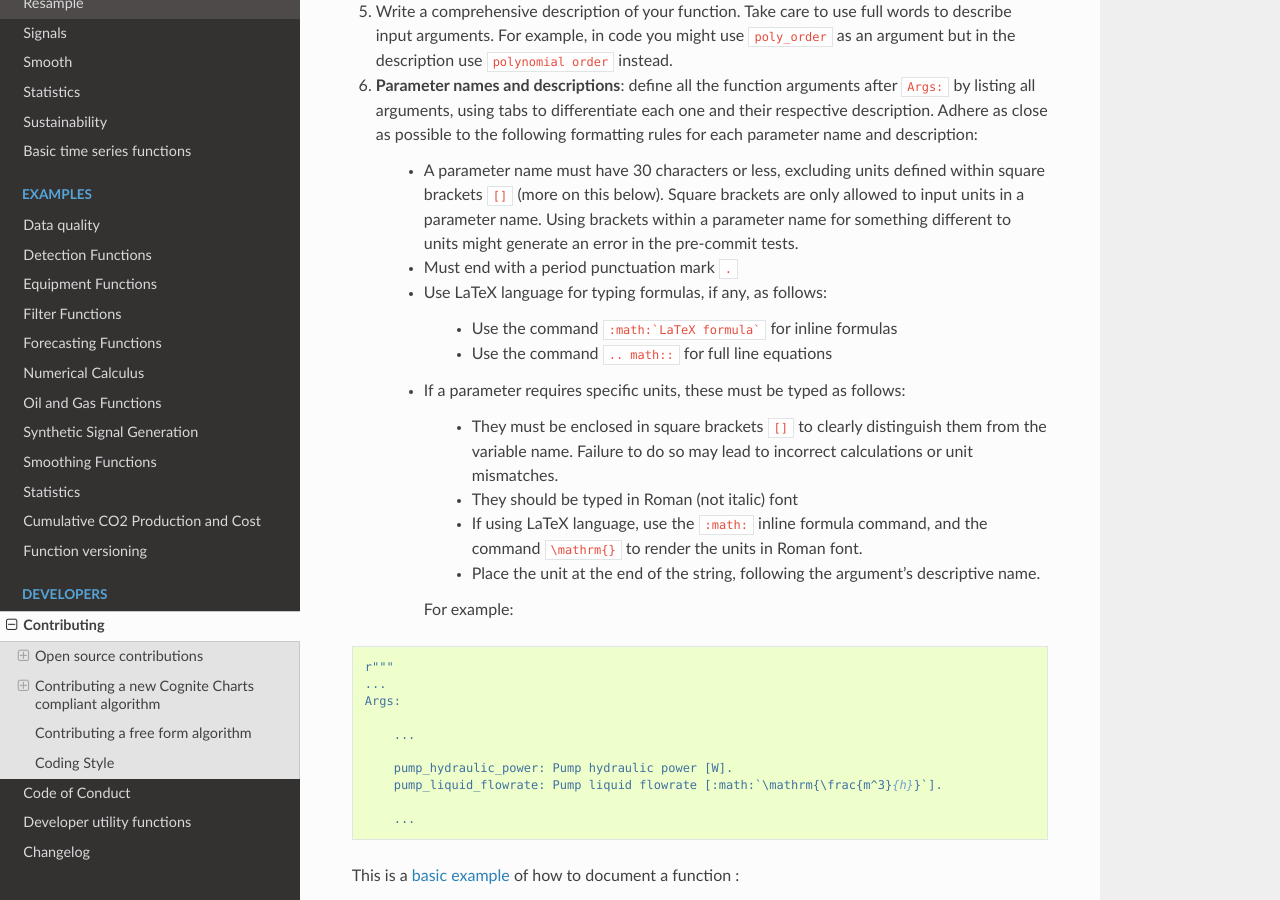
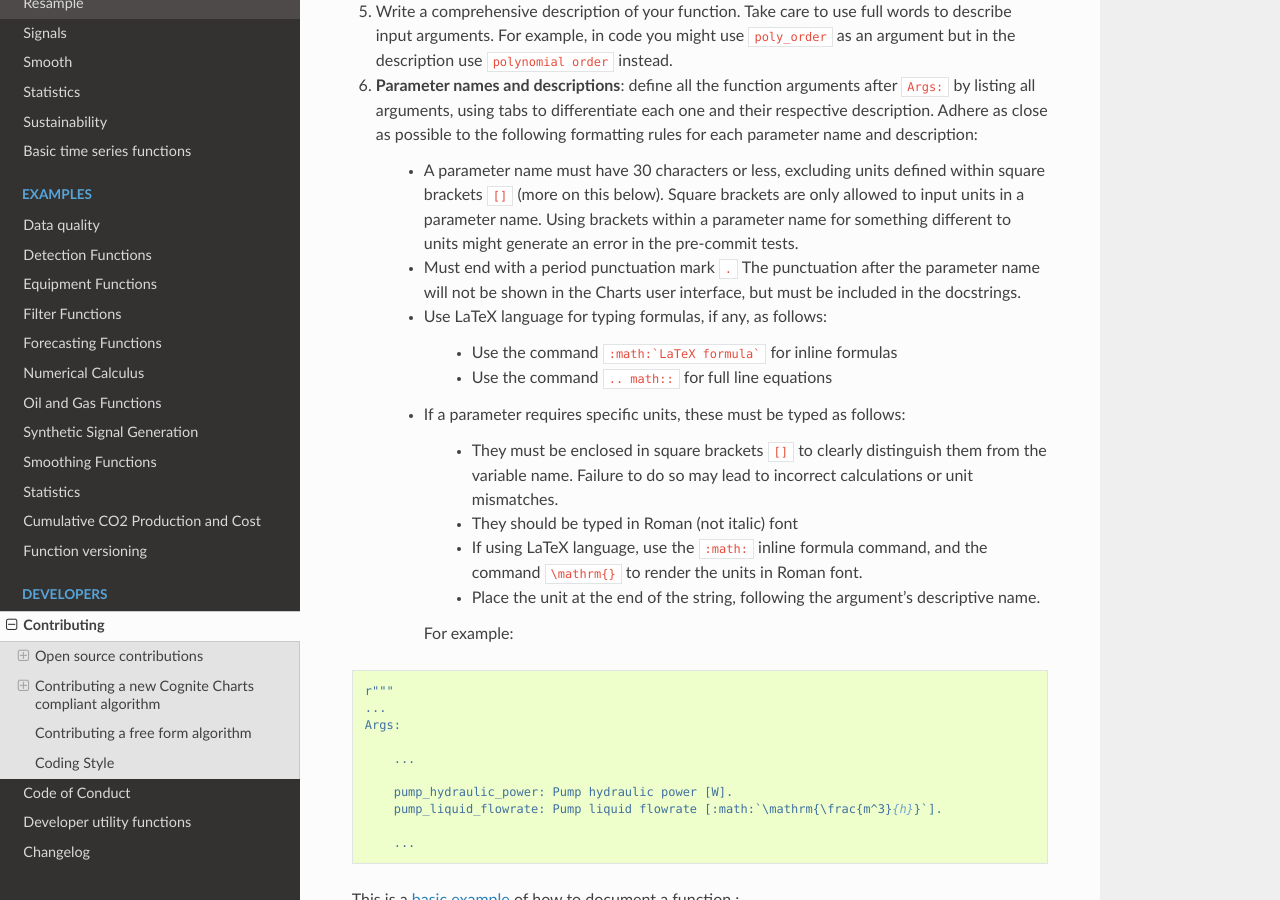
Before and after one commit to cognitedata/indsl, a Sphinx documentation site: the page built from docs-source/source/contribute.rst, in a window 1280 px wide and 900 px high, scrolled down 5240 px. Built offline with Sphinx 7.4.7 and the Read the Docs theme 2.0.0, drawn with Linux system fonts in a browser that asks for light colours; pages that are not in the unit, such as notebooks, are missing from menus.

Commit message:
chore: state the need for punctuations in docs (#305)
* chore: state the need for punctuations in docs

* edit docs

````diff
--- a/docs-source/source/contribute.rst
+++ b/docs-source/source/contribute.rst
@@ -248,7 +248,8 @@ and properly displayed on the user interface and included in the technical docum
     * A parameter name must have 30 characters or less, excluding units defined within square brackets ``[]``
       (more on this below). Square brackets are only allowed to input units in a parameter name. Using brackets within
       a parameter name for something different to units might generate an error in the pre-commit tests.
-    * Must end with a period punctuation mark ``.``
+    * Must end with a period punctuation mark ``.`` The punctuation after the parameter name will not be
+      shown in the Charts user interface, but must be included in the docstrings.
     * Use LaTeX language for typing formulas, if any, as follows:
 
         * Use the command ``:math:`LaTeX formula``` for inline formulas
````
